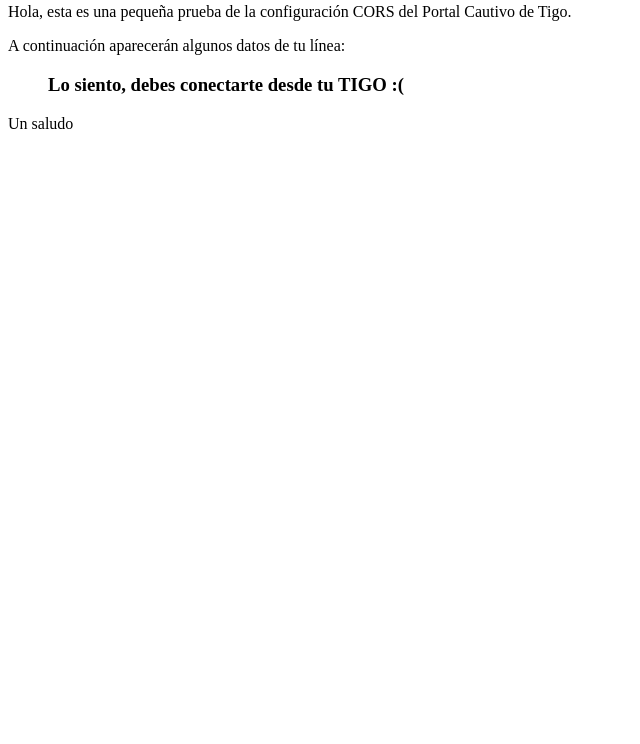
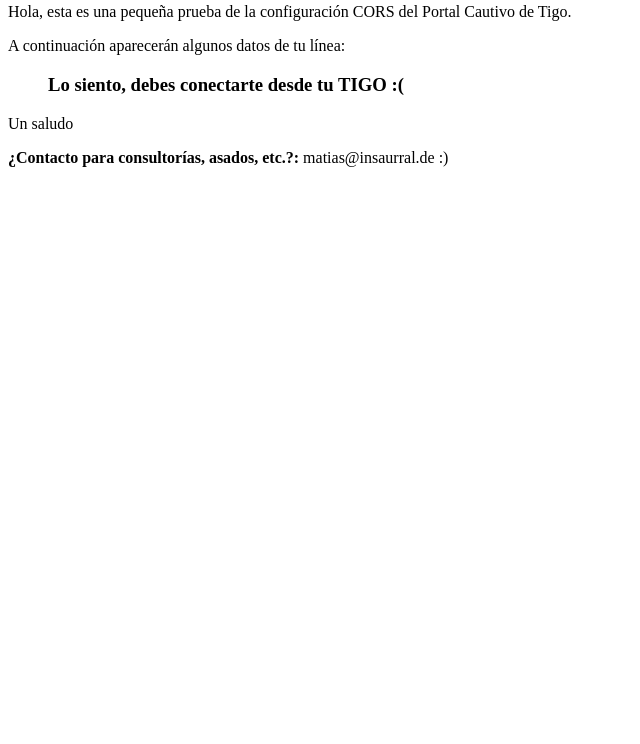
Before and after one commit to matiasinsaurralde/portalcautivo-prueba, a plain HTML site: page index.html in a window 1280 px wide. Shown: the part 56-800 px from the top of the page, without its empty margins (0-640 px from the left). Drawn offline with nearby package versions, Linux system fonts and the light colour scheme; no server answers.

Commit message:
Contacto

```diff
--- a/index.html
+++ b/index.html
@@ -40,6 +40,7 @@
     </script>
 
     <p>Un saludo</p>
+    <p><b>¿Contacto para consultorías, asados, etc.?:</b> matias@insaurral.de :)</p>
 
   </div>
 </body>
```
